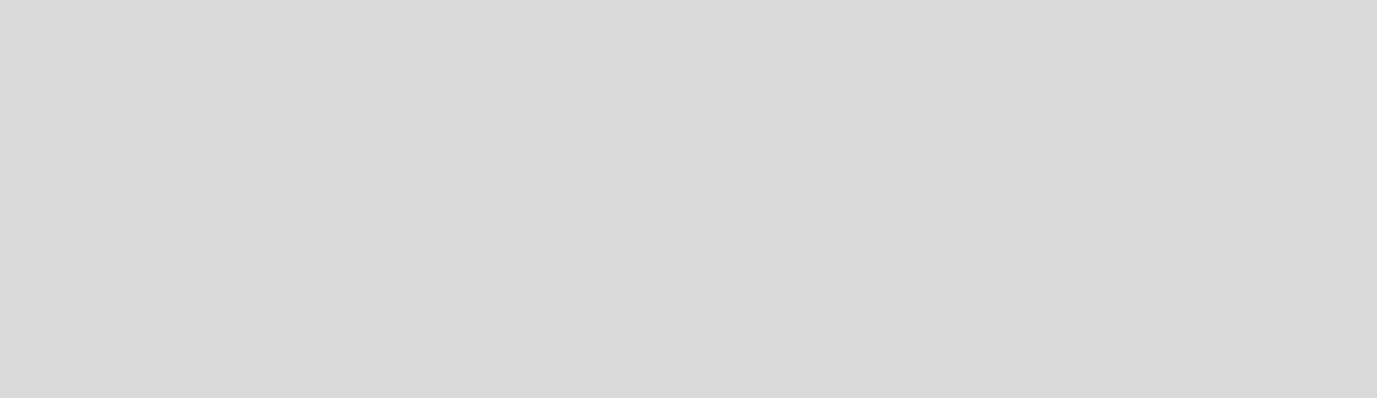
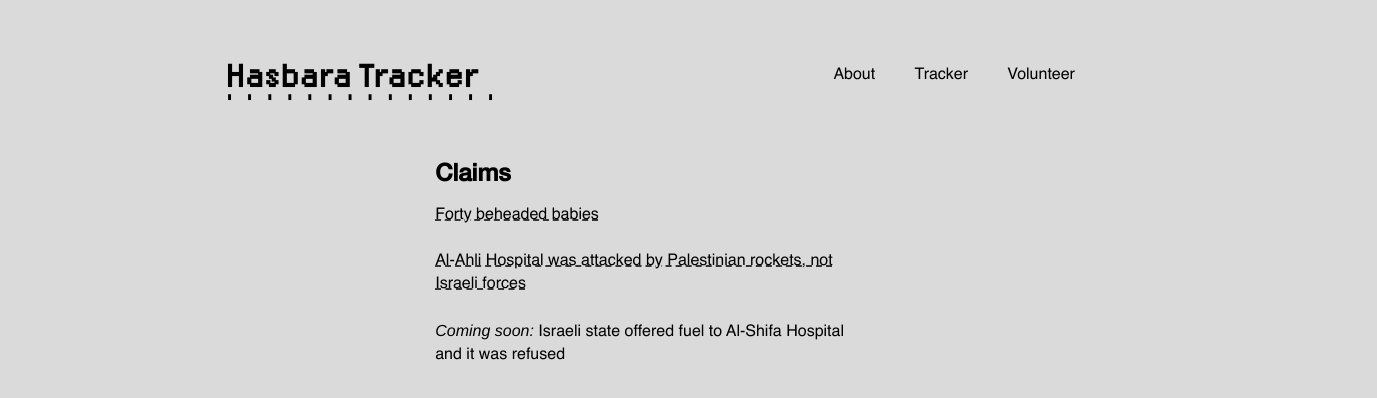
Before and after one commit to tamtzekin/hasbara-tracker, a React (Create React App) app: page /claims in a window 1280 px wide. Before the commit this address had no page. Shown: the top 398 px of the page, 1377 px wide, since content can reach past the window. Built offline with nearby package versions, Linux system fonts and the light colour scheme.

Commit message:
added separate Claims page

```diff
--- a/src/App.js
+++ b/src/App.js
@@ -5,6 +5,7 @@ import './App.css';
 
 import Homepage from './components/Homepage';
 import VolunteerForm from './components/VolunteerForm';
+import Claims from './components/Claims';
 import Tracker from './components/Tracker';
 import VideoPlayer from './components/VideoPlayer';
 import ScrollToTop from './components/utils/ScrollToTop';
@@ -17,8 +18,9 @@ const App = () => {
                 <ScrollToTop />
                 <Routes>
                     <Route path="/" element={<Homepage />} />
+                    <Route path="/about" element={<Homepage />} />
+                    <Route path="/claims" element={<Claims />} />
                     <Route path="/tracker" element={<Tracker />} />
-                    <Route path="/about" element={<Homepage />} />
                     <Route path="/volunteer" element={<VolunteerForm />} />
                 </Routes>
             </Router>
--- /dev/null
+++ b/src/components/Claims.js
@@ -0,0 +1,31 @@
+import React from 'react';
+import { Link } from 'react-router-dom';
+import NavBar from './NavBar';
+import MobileMenu from './MobileMenu';
+// import './Homepage.css';
+import '../App.css';
+
+const Claims = () => {
+    return (
+    <>
+        <span class="header-container">
+            <MobileMenu />
+            <h1 class='ht-heading'>Hasbara Tracker</h1>
+            <span id="dots">. . . . . . . . . . . . . .</span>
+            <NavBar />
+        </span>
+
+        <span className="content-container">
+                <h2>Claims</h2>
+                <div class="claim-link"><Link to="/tracker?filter=Forty%20beheaded%20babies">Forty beheaded babies</Link></div><br />
+
+                <div class="claim-link"><Link to="/tracker?filter=al-ahli">Al-Ahli Hospital was attacked by Palestinian rockets, not Israeli forces</Link></div><br />
+
+                <em>Coming soon:</em> Israeli state offered fuel to Al-Shifa Hospital and it was refused
+                <br />
+            </span>
+    </>
+    );
+};
+
+export default Claims;
--- a/src/components/Homepage.js
+++ b/src/components/Homepage.js
@@ -25,14 +25,6 @@ const Homepage = () => {
                 <h2>What is hasbara?</h2>
                 <span className="hasbara-about">'Hasbara' is a Hebrew term that translates to 'explanation' or 'public relations' in English. It refers to public relations efforts by the Israeli settler project aimed at promoting a positive image of itself by whitewashing its military occupation, apartheid system and ongoing dispossession of Palestine.<br />
                 <br /> Hasbara includes various forms of communication, such as media outreach, social media campaigns, and other strategies to shape public opinion in favour of the Israeli state, and involves manipulation of information, spreading propaganda, and stifling dissenting voices.</span>
-                <br /><br />
-                <h2>Claims</h2>
-                <div class="claim-link"><Link to="/tracker?filter=Forty%20beheaded%20babies">Forty beheaded babies</Link></div><br />
-
-                <div class="claim-link"><Link to="/tracker?filter=al-ahli">Al-Ahli Hospital was attacked by Palestinian rockets, not Israeli forces</Link></div><br />
-
-                <em>Coming soon:</em> Israeli state offered fuel to Al-Shifa Hospital and it was refused
-                <br />
             </span>
     </>
     );
--- a/src/components/NavBar.js
+++ b/src/components/NavBar.js
@@ -11,6 +11,12 @@ const NavBar= () =>{
         {location.pathname !== '/about' && location.pathname !== '/' && (
             <li>
                 <NavLink to="/about">About</NavLink>
+            </li>
+        )}
+
+        {location.pathname !== '/claims' && (
+            <li>
+                <NavLink to="/claims">Claims</NavLink>
             </li>
         )}
 
```
